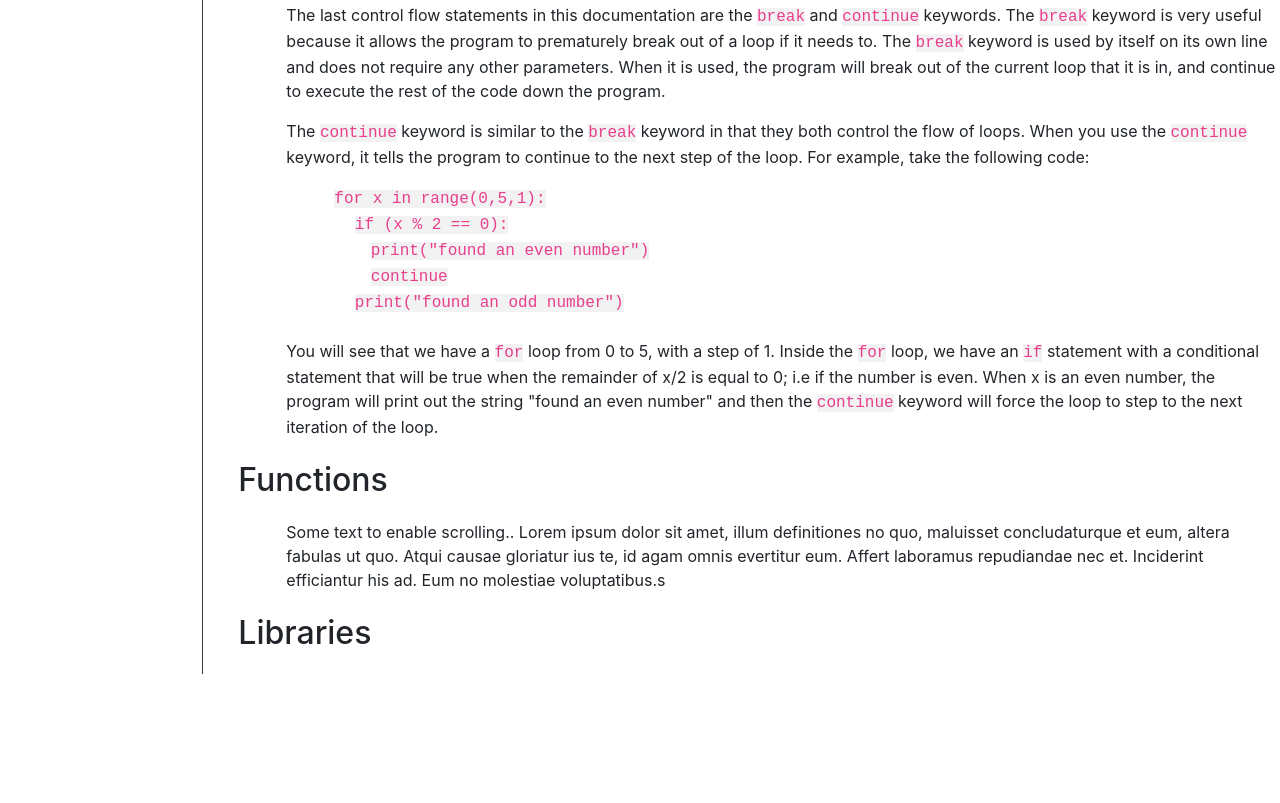
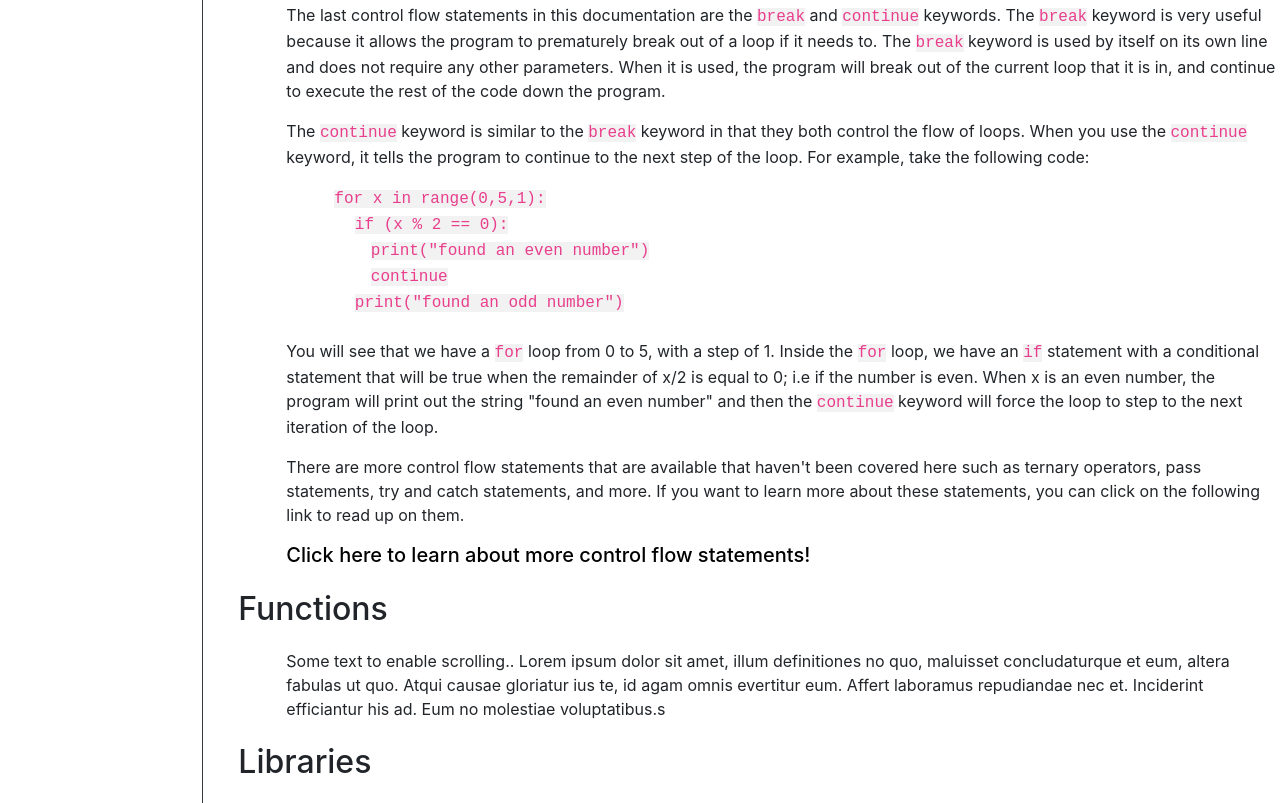
Before and after one commit to Austin-tam/freecodecamp-technical-page, a website built with Parcel: page index.html in a window 1280 px wide. Shown: the part 2816-3619 px from the top of the page. Before the commit the page ends 3490 px from the top, so only its background shows below. Built offline with nearby package versions, Linux system fonts and the light colour scheme.

Commit message:
finish control flow statements

```diff
--- a/index.html
+++ b/index.html
@@ -267,6 +267,13 @@
               step to the next iteration of the loop.
             </p>
 
+            <p>
+              There are more control flow statements that are available that haven't been covered here such as ternary operators, pass statements, try
+              and catch statements, and more. If you want to learn more about these statements, you can click on the following link to read up on them.
+            </p>
+
+            <a class="h5" href="https://docs.python.org/3/tutorial/controlflow.html#" target="_blank">Click here to learn about more control flow statements!</a>
+
           </article>
         </section>
 
@@ -286,7 +293,7 @@
           </header>
 
           <article class="tab">
-
+            <p></p>
           </article>
         </section>
       </main>
```
